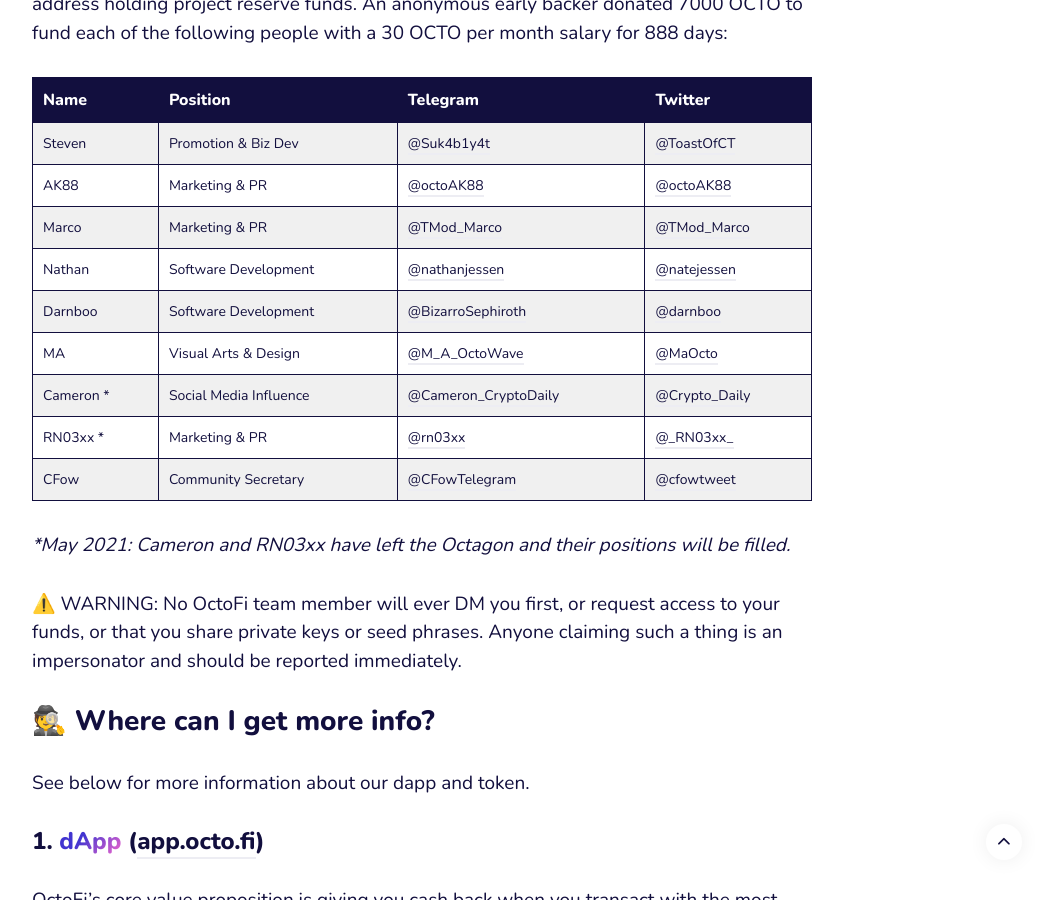
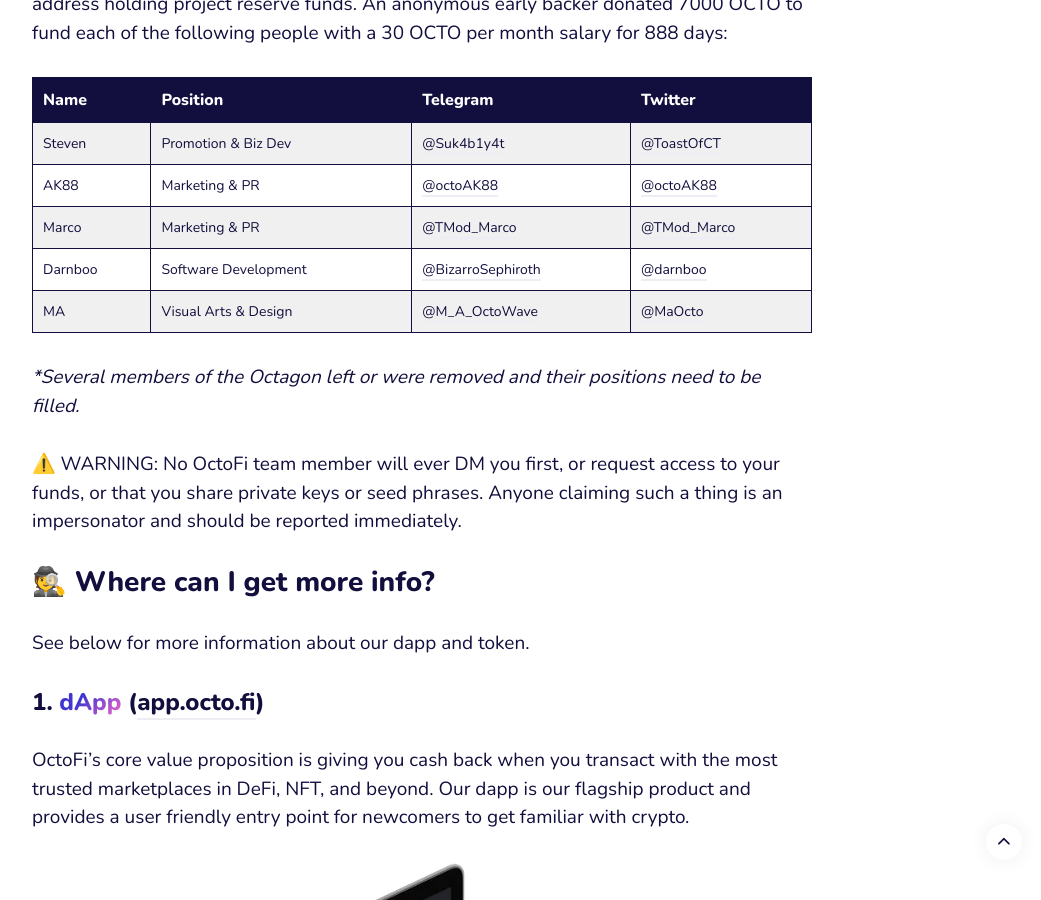
Before and after one commit to OctoFi/octodotfi, a Jekyll site: the page built from _pages/dyor.md, in a window 1280 px wide and 900 px high, scrolled down 2684 px. Shown: the whole window, without its empty margins (218-1259 px from the left). Built offline with Jekyll 4.4.1, drawn with Linux system fonts in a browser that asks for light colours.

Commit message:
Update team member info

```diff
--- a/_data/people.yml
+++ b/_data/people.yml
@@ -91,7 +91,7 @@
 
 tbd:
   title: TBD
-  subtitle: Open Position
+  subtitle: Open Positions
   team: octagon
   image: "/images/team/tbd.jpg"
   external_url: https://octo.fi/blog/finding-frentacles
--- a/_data/settings.yml
+++ b/_data/settings.yml
@@ -65,7 +65,7 @@
 
 team__settings:
   team__title: The <span class="text-span">Octagon</span> # Add a 'text-span' class to highlight text.
-  team__description: Eight members were elected as <span class="text-span post__content"><a href="https://gnosis-safe.io/app/#/safes/0xcCF04146399214EB7813Ab45B50d004c5b254784/balances" target="_blank">treasury multisig</a></span> key holders. An expert advisor, community secretary, and co-founders, OG and Octavius support them.
+  team__description: Eight members were originally elected as <span class="text-span post__content"><a href="https://gnosis-safe.io/app/#/safes/0xcCF04146399214EB7813Ab45B50d004c5b254784/balances" target="_blank">treasury multisig</a></span> key holders. Several positions are open and ready to be filled.
 
 
 
--- a/_pages/dyor.md
+++ b/_pages/dyor.md
@@ -49,14 +49,10 @@
 | Steven | Promotion & Biz Dev | [@Suk4b1y4t](https://t.me/Suk4b1y4t) | [@ToastOfCT](https://twitter.com/ToastOfCT) |
 | AK88 | Marketing & PR | [@octoAK88](https://t.me/octoAK88) | [@octoAK88](https://twitter.com/octoAK88) |
 | Marco | Marketing & PR | [@TMod_Marco](https://t.me/TMod_Marco) | [@TMod_Marco](https://twitter.com/TMod_Marco) |
-| Nathan | Software Development | [@nathanjessen](https://t.me/nathanjessen) | [@natejessen](https://twitter.com/natejessen) |
 | Darnboo | Software Development | [@BizarroSephiroth](https://t.me/BizarroSephiroth) | [@darnboo](https://twitter.com/darnboo) |
 | MA | Visual Arts & Design | [@M_A_OctoWave](https://t.me/M_A_OctoWave) | [@MaOcto](https://twitter.com/MaOcto) |
-| Cameron * | Social Media Influence | [@Cameron_CryptoDaily](https://t.me/Cameron_CryptoDaily) | [@Crypto_Daily](https://twitter.com/Crypto_Daily) |
-| RN03xx * | Marketing & PR | [@rn03xx](https://t.me/rn03xx) | [@\_RN03xx\_](https://twitter.com/_RN03xx_) |
-| CFow | Community Secretary | [@CFowTelegram](https://t.me/CFowTelegram) | [@cfowtweet](https://twitter.com/cfowtweet) |
 
-**May 2021: Cameron and RN03xx have left the Octagon and their positions will be filled.*
+**Several members of the Octagon left or were removed and their positions need to be filled.*
 
 ⚠️ WARNING: No OctoFi team member will ever DM you first, or request access to your funds, or that you share private keys or seed phrases. Anyone claiming such a thing is an impersonator and should be reported immediately.
 
--- a/team/index.html
+++ b/team/index.html
@@ -1,7 +1,7 @@
 ---
 layout: default
 title: The Octagon
-description: Eight members were elected as <span class="text-span post__content"><a href="https://gnosis-safe.io/app/#/safes/0xcCF04146399214EB7813Ab45B50d004c5b254784/balances" target="_blank">treasury multisig</a></span> key holders. An expert advisor, community secretary, and co-founders, OG and Octavius support them.
+description: Eight members were originally elected as <span class="text-span post__content"><a href="https://gnosis-safe.io/app/#/safes/0xcCF04146399214EB7813Ab45B50d004c5b254784/balances" target="_blank">treasury multisig</a></span> key holders. Several positions are open and ready to be filled.
 ---
 <div class="container">
   <div class="page-head">
```
Also changed, not shown: _team/2021-03-24-cfow.md (+1 -1 lines), _team/2021-03-25-nathan.md (+1 -1 lines).
